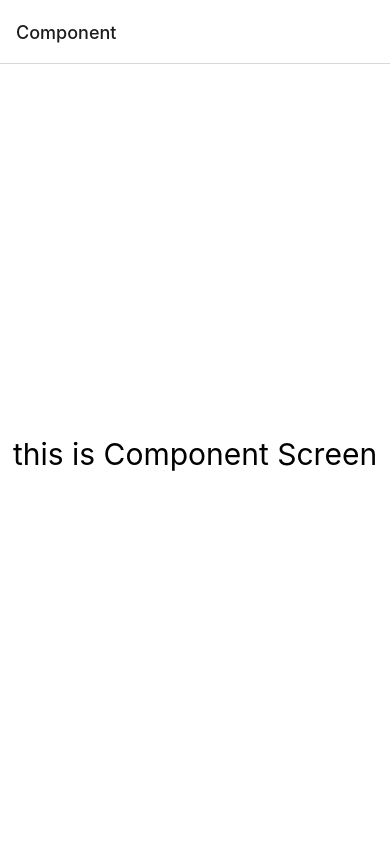
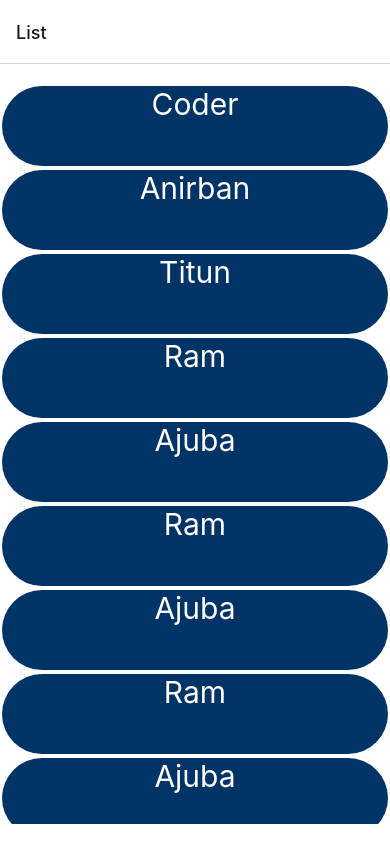
Before and after one commit to anirbanbarman/Learn-React-Native, a React Native app: screen /List in a window 390 px wide. Built offline with nearby package versions, Linux system fonts and the light colour scheme.

Commit message:
list rendering complete

```diff
--- a/App.js
+++ b/App.js
@@ -5,6 +5,7 @@ import HomeScreen from './src/screens/HomeScreen';
 import { NavigationContainer } from '@react-navigation/native';
 import { createNativeStackNavigator } from '@react-navigation/native-stack';
 import ComponentScreen from './src/screens/ComponentScreen';
+import ListScreen from './src/screens/ListScreen';
 
 
 const Stack = createNativeStackNavigator();
@@ -12,9 +13,11 @@ export default function App() {
   return (
 
     <NavigationContainer >
-    <Stack.Navigator initialRouteName="Component">
+    <Stack.Navigator initialRouteName="List">
       <Stack.Screen name="Home"  style={styles.container} component={HomeScreen} />
       <Stack.Screen name="Component"  style={styles.container} component={ComponentScreen} />
+      <Stack.Screen name="List"  style={styles.container} component={ListScreen} />
+
 
     </Stack.Navigator>
   </NavigationContainer>
--- /dev/null
+++ b/src/screens/ListScreen.js
@@ -0,0 +1,61 @@
+
+import React from 'react';
+import { StyleSheet, Text, View,FlatList} from 'react-native';
+import { color } from 'react-native/Libraries/Components/View/ReactNativeStyleAttributes';
+
+
+export default function ListScreen() {
+    const list=[{id:10,name:"Coder"},
+    {id:1,name:"Anirban"},
+    {id:2,name:"Titun"},
+    {id:3,name:"Ram"},
+    {id:4,name:"Ajuba"},
+    {id:5,name:"Ram"},
+    {id:6,name:"Ajuba"},
+    {id:7,name:"Ram"},
+    {id:8,name:"Ajuba"},
+];
+  return (
+    <View style={styles.container}>
+
+      <FlatList
+
+      keyExtractor={e=>e.id}
+       data={list}
+       style={styles.card}
+       renderItem={({item})=>{
+          return <Text style={styles.text} >{item.name}</Text>
+
+      }}
+      />
+
+    </View>
+  );
+}
+
+const styles = StyleSheet.create({
+  container: {
+    flex: 1,
+    backgroundColor: '#fff',
+    alignItems: 'center',
+    justifyContent: 'center',
+
+  },
+  text:{
+      fontSize:30,
+      color:'white',
+      backgroundColor:'#003366',
+      margin:2,
+      height:80,
+      borderRadius:40,
+      textAlign:'center',
+      alignItems:'center',
+
+  },
+  card:{
+      margin:20,
+      width:"100%"
+
+
+  }
+});
```
